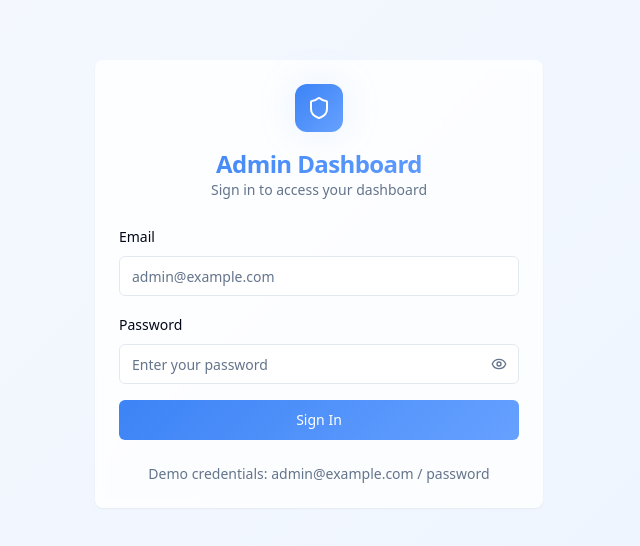
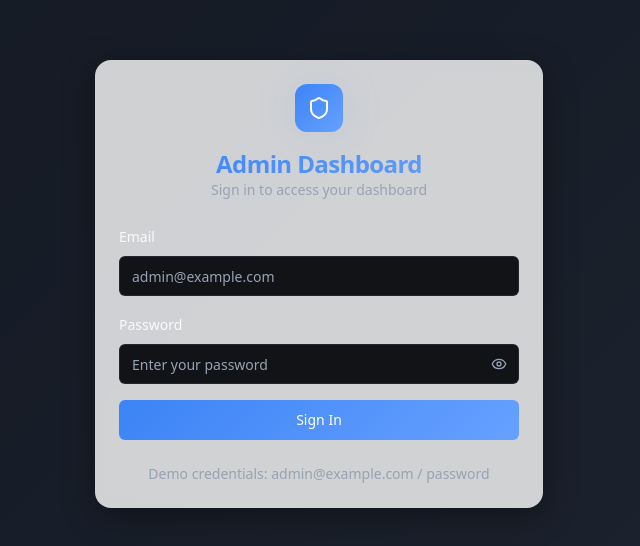
Before and after one commit to RND-Nagatech/blue-data-horizon, a React (Vite) app: page /login in a window 1280 px wide. Shown: the part 116-662 px from the top of the page, without its empty margins (321-961 px from the left). Built offline with nearby package versions, Linux system fonts and the light colour scheme.

Commit message:
Refactor: Apply new theme and card styles
Update the application's theme and card styles to match the provided visual example.

```diff
--- a/src/components/ui/card.tsx
+++ b/src/components/ui/card.tsx
@@ -9,7 +9,7 @@ const Card = React.forwardRef<
   <div
     ref={ref}
     className={cn(
-      "rounded-lg border bg-card text-card-foreground shadow-sm",
+      "rounded-2xl bg-gradient-card backdrop-blur-glass border border-border/30 shadow-glass text-card-foreground transition-all duration-300 hover:shadow-glow",
       className
     )}
     {...props}
--- a/src/index.css
+++ b/src/index.css
@@ -8,24 +8,25 @@ All colors MUST be HSL.
 
 @layer base {
   :root {
-    --background: 0 0% 100%;
-    --foreground: 222.2 84% 4.9%;
+    /* Dark glassmorphism theme */
+    --background: 220 15% 8%;
+    --foreground: 210 40% 98%;
 
-    --card: 0 0% 100%;
-    --card-foreground: 222.2 84% 4.9%;
+    --card: 220 15% 12% / 0.8;
+    --card-foreground: 210 40% 98%;
 
-    --popover: 0 0% 100%;
-    --popover-foreground: 222.2 84% 4.9%;
+    --popover: 220 15% 12% / 0.95;
+    --popover-foreground: 210 40% 98%;
 
     --primary: 217 91% 60%;
     --primary-foreground: 0 0% 100%;
     --primary-glow: 217 100% 70%;
 
-    --secondary: 210 40% 96.1%;
-    --secondary-foreground: 222.2 47.4% 11.2%;
+    --secondary: 220 15% 18% / 0.8;
+    --secondary-foreground: 210 40% 98%;
 
-    --muted: 210 40% 96.1%;
-    --muted-foreground: 215.4 16.3% 46.9%;
+    --muted: 220 15% 15% / 0.6;
+    --muted-foreground: 215.4 16.3% 65%;
 
     --accent: 217 91% 60%;
     --accent-foreground: 0 0% 100%;
@@ -33,19 +34,21 @@ All colors MUST be HSL.
     --destructive: 0 84.2% 60.2%;
     --destructive-foreground: 210 40% 98%;
 
-    --border: 214.3 31.8% 91.4%;
-    --input: 214.3 31.8% 91.4%;
+    --border: 220 15% 25% / 0.3;
+    --input: 220 15% 18% / 0.8;
     --ring: 217 91% 60%;
 
-    /* Blue gradient design system */
+    /* Dark gradient design system */
     --gradient-primary: linear-gradient(135deg, hsl(217 91% 60%), hsl(217 100% 70%));
     --gradient-secondary: linear-gradient(135deg, hsl(217 91% 60% / 0.1), hsl(217 100% 70% / 0.05));
-    --gradient-background: linear-gradient(135deg, hsl(0 0% 100%), hsl(217 100% 98%));
+    --gradient-background: linear-gradient(135deg, hsl(220 15% 8%), hsl(220 20% 12%));
+    --gradient-card: linear-gradient(135deg, hsl(220 15% 12% / 0.8), hsl(220 15% 15% / 0.6));
 
-    /* Shadows with blue tint */
-    --shadow-elegant: 0 10px 30px -10px hsl(217 91% 60% / 0.2);
+    /* Glass effect shadows */
+    --shadow-elegant: 0 8px 32px 0 hsl(0 0% 0% / 0.37);
     --shadow-glow: 0 0 40px hsl(217 100% 70% / 0.15);
-    --shadow-card: 0 4px 6px -1px hsl(217 91% 60% / 0.1), 0 2px 4px -1px hsl(217 91% 60% / 0.06);
+    --shadow-card: 0 8px 32px 0 hsl(0 0% 0% / 0.2), 0 0 0 1px hsl(220 15% 25% / 0.3);
+    --shadow-glass: 0 8px 32px 0 hsl(0 0% 0% / 0.37), inset 0 1px 0 hsl(255 255% 255% / 0.1);
 
     --radius: 0.5rem;
 
--- a/tailwind.config.ts
+++ b/tailwind.config.ts
@@ -72,12 +72,17 @@ export default {
 			backgroundImage: {
 				'gradient-primary': 'var(--gradient-primary)',
 				'gradient-secondary': 'var(--gradient-secondary)',
-				'gradient-background': 'var(--gradient-background)'
+				'gradient-background': 'var(--gradient-background)',
+				'gradient-card': 'var(--gradient-card)'
 			},
 			boxShadow: {
 				'elegant': 'var(--shadow-elegant)',
 				'glow': 'var(--shadow-glow)',
-				'card': 'var(--shadow-card)'
+				'card': 'var(--shadow-card)',
+				'glass': 'var(--shadow-glass)'
+			},
+			backdropBlur: {
+				'glass': '20px'
 			},
 			keyframes: {
 				'accordion-down': {
```
